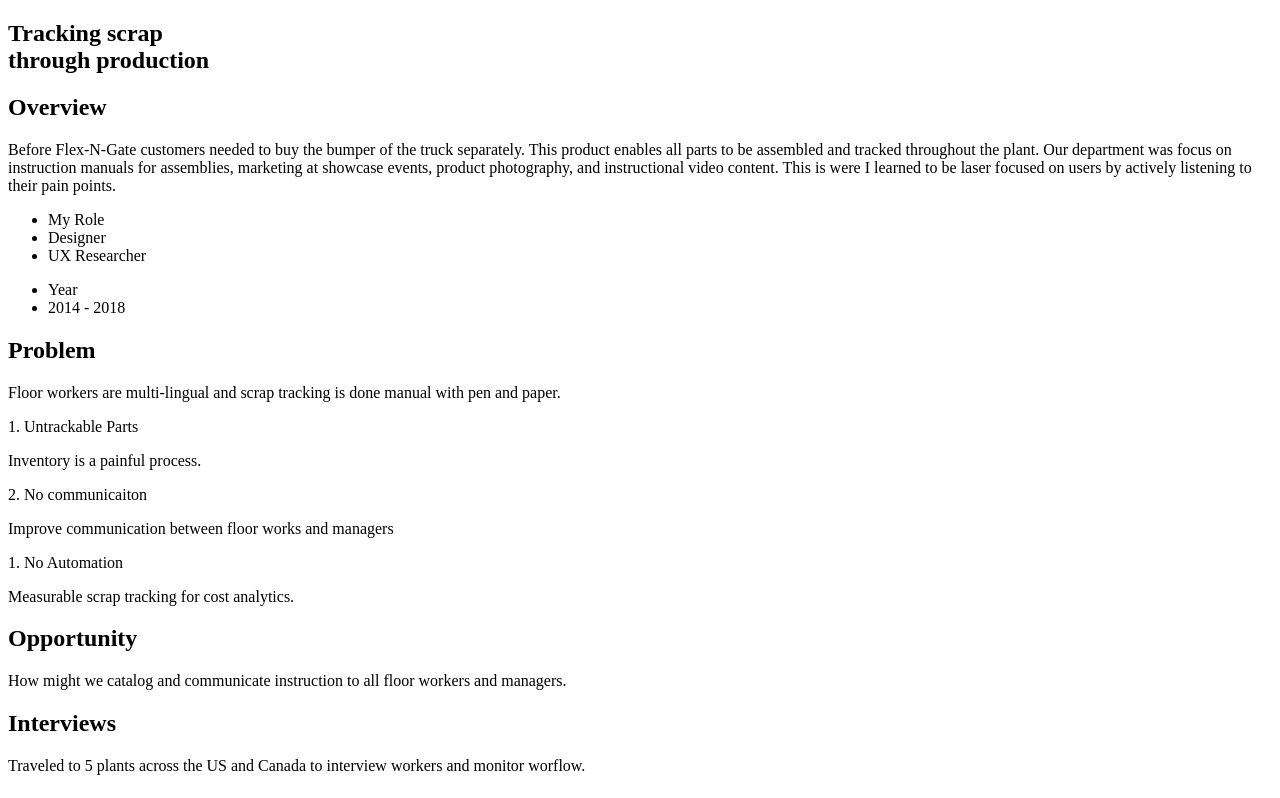
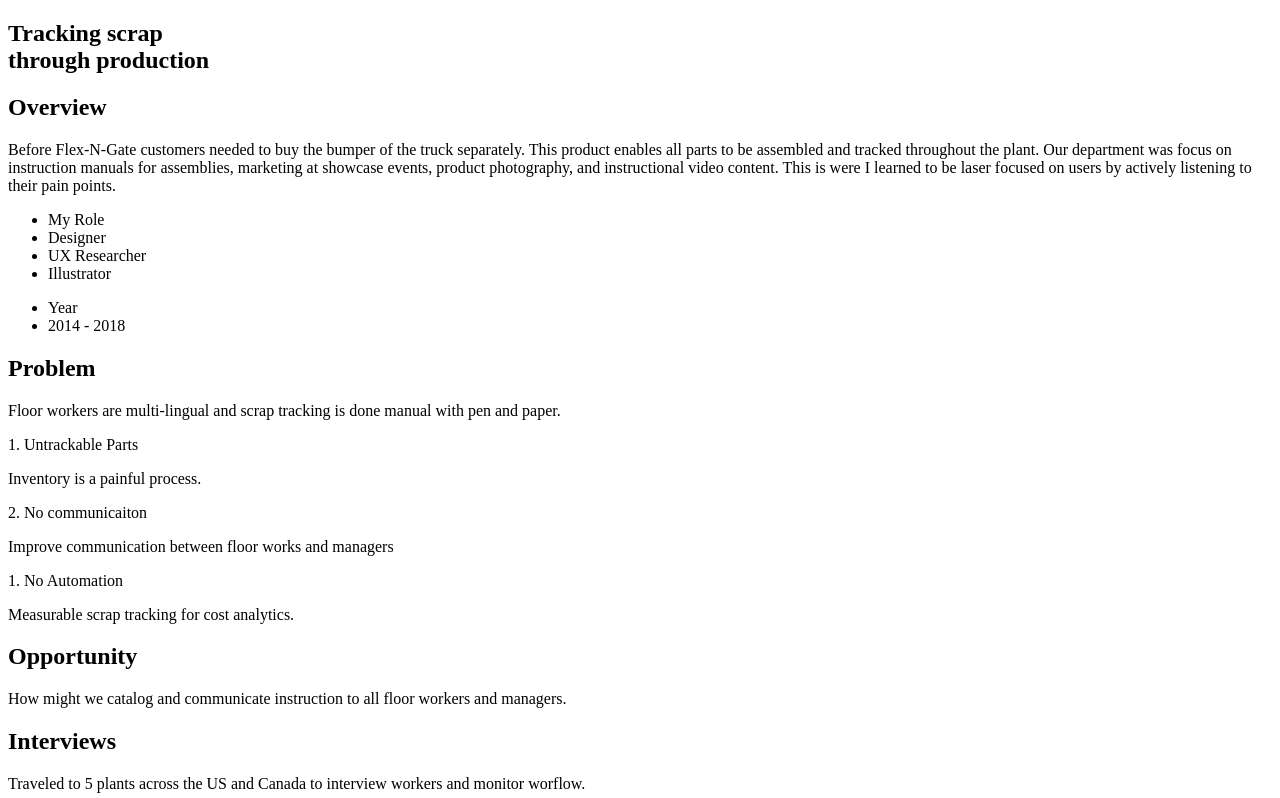
Before and after one commit to jmpeoples/horizon, a Next.js app: page /flexngate in a window 1280 px wide. Shown: the top 798 px of the page. Built offline with nearby package versions, Linux system fonts and the light colour scheme.

Commit message:
Update skills

```diff
--- a/src/pages/flexngate.jsx
+++ b/src/pages/flexngate.jsx
@@ -62,6 +62,7 @@
                 <li className="font-bold">My Role</li>
                 <li>Designer</li>
                 <li>UX Researcher</li>
+                <li>Illustrator</li>
               </ul>
 
               <ul className="mt-12 list-none text-lg text-neutral-400 dark:text-neutral-400">
```
